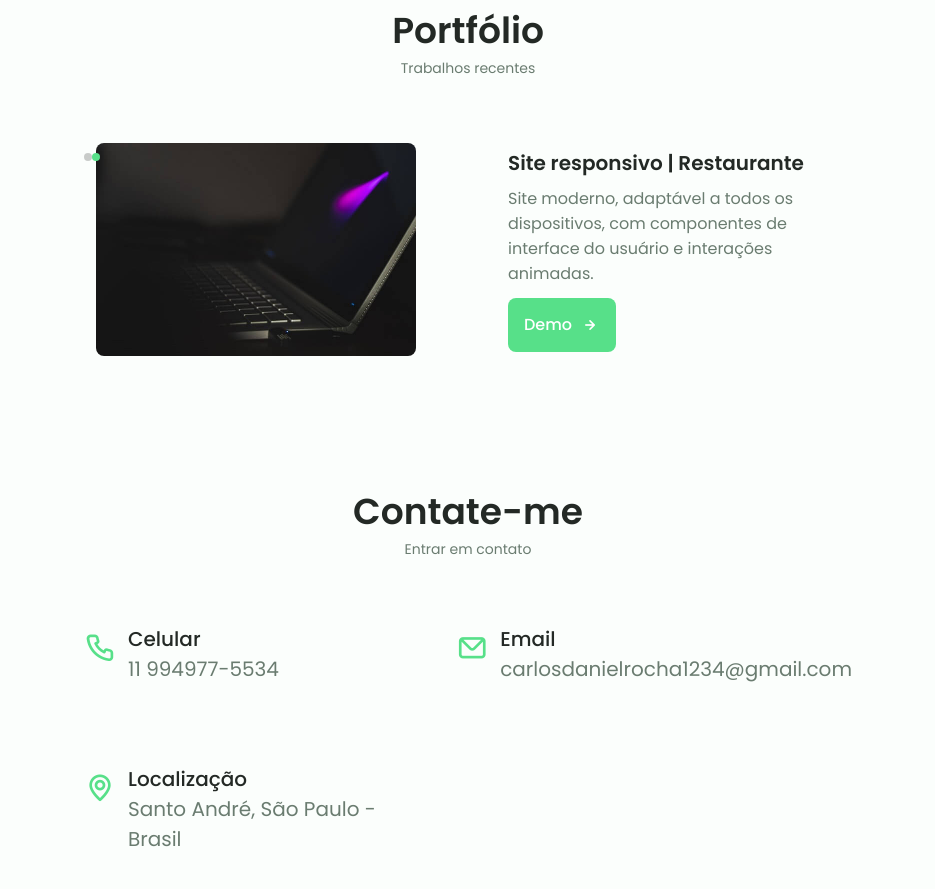
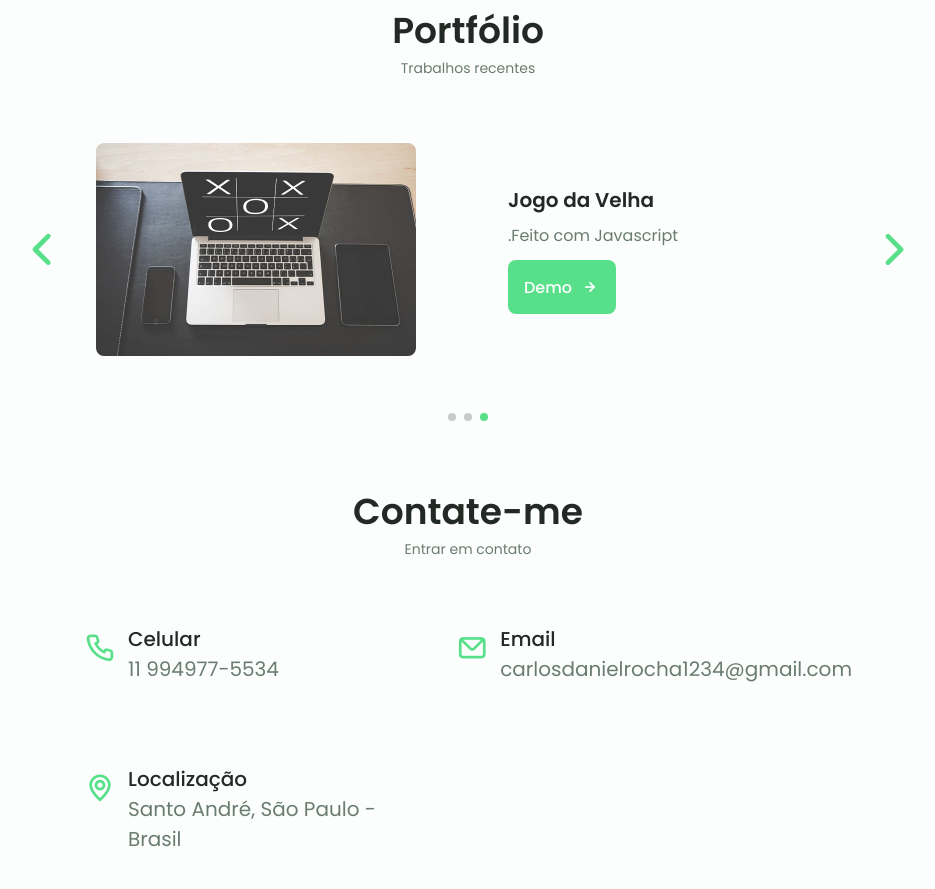
Before and after one commit to carlosrodr1/portfolio, a plain HTML site: page index.html in a window 1280 px wide. Shown: the part 2810-3699 px from the top of the page, without its empty margins (172-1107 px from the left). Drawn offline with nearby package versions, Linux system fonts and the light colour scheme.

Commit message:
Update index.html

```diff
--- a/index.html
+++ b/index.html
@@ -464,7 +464,19 @@
                             </div>
                         </div>
                         <!--==================== PORTFOLIO 3 ====================-->
+                      <div class="portfolio__content grid swiper-slide">
+                            <img src="assets/img/portfolio3.jpg" alt="" class="portfolio__img">
 
+                            <div class="portfolio__data">
+                                <h3 class="portfolio__title">Jogo da Velha</h3>
+                                <p class="portfolio__description">.Feito com Javascript</p>
+                                <a href="https://carlosrodr1.github.io/Jogo-da-velha-Js/" target="_blank" class="button button--flex button--small portfolio__button">
+                                    Demo
+                                    <i class="uil uil-arrow-right button__icon"></i>
+                                </a>
+                            </div>
+                        </div>
+                    </div>
 
 
 
```
